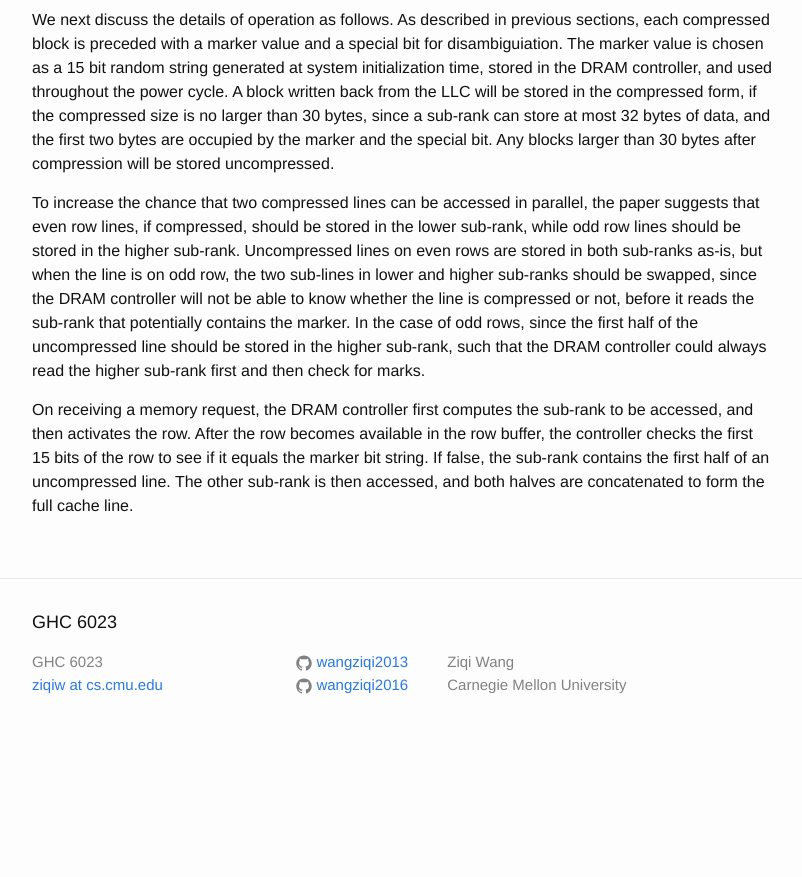
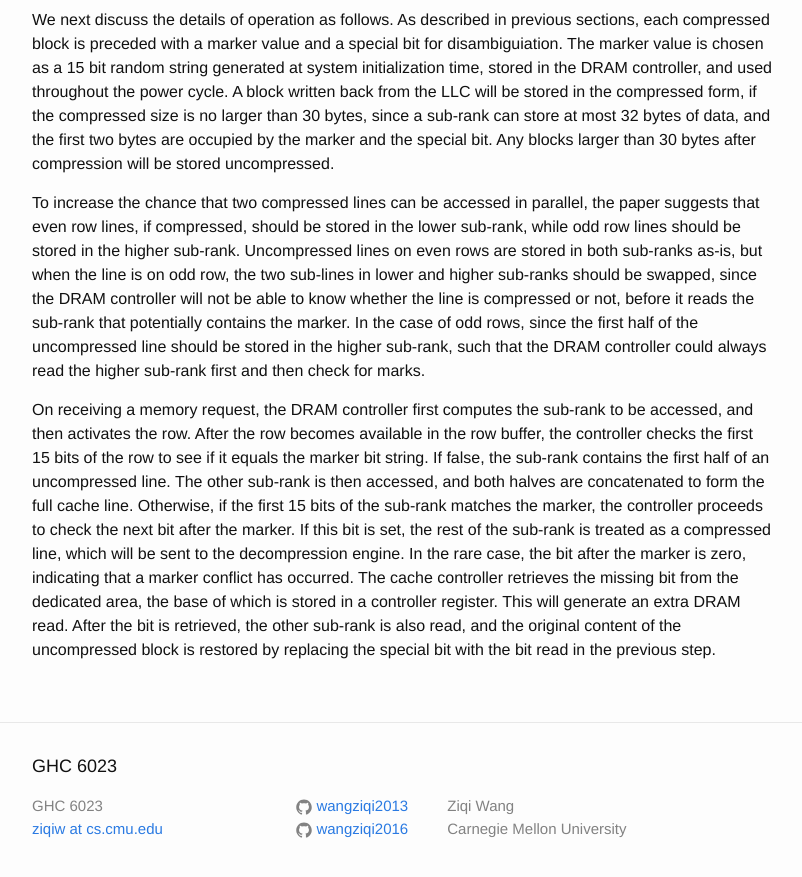
Before and after one commit to wangziqi2013/wangziqi2013.github.io, a Jekyll site: the page built from _posts/2020-06-08-attache.markdown, in a window 1280 px wide and 900 px high, scrolled down 1849 px. Shown: the top 877 px of the window, without its empty margins (238-1040 px from the left). Built offline with Jekyll 4.4.1, drawn with Linux system fonts in a browser that asks for light colours; before the commit the page ends 2605 px from its top, so only the background shows below that.

Commit message:
Finish operation

```diff
--- a/_posts/2020-06-08-attache.markdown
+++ b/_posts/2020-06-08-attache.markdown
@@ -83,4 +83,10 @@ always read the higher sub-rank first and then check for marks.
 On receiving a memory request, the DRAM controller first computes the sub-rank to be accessed, and then activates the
 row. After the row becomes available in the row buffer, the controller checks the first 15 bits of the row to see
 if it equals the marker bit string. If false, the sub-rank contains the first half of an uncompressed line. The other
-sub-rank is then accessed, and both halves are concatenated to form the full cache line.
+sub-rank is then accessed, and both halves are concatenated to form the full cache line. Otherwise, if the first 15 bits
+of the sub-rank matches the marker, the controller proceeds to check the next bit after the marker. If this bit is set,
+the rest of the sub-rank is treated as a compressed line, which will be sent to the decompression engine.
+In the rare case, the bit after the marker is zero, indicating that a marker conflict has occurred. The cache controller
+retrieves the missing bit from the dedicated area, the base of which is stored in a controller register.
+This will generate an extra DRAM read. After the bit is retrieved, the other sub-rank is also read, and the original
+content of the uncompressed block is restored by replacing the special bit with the bit read in the previous step.
```
